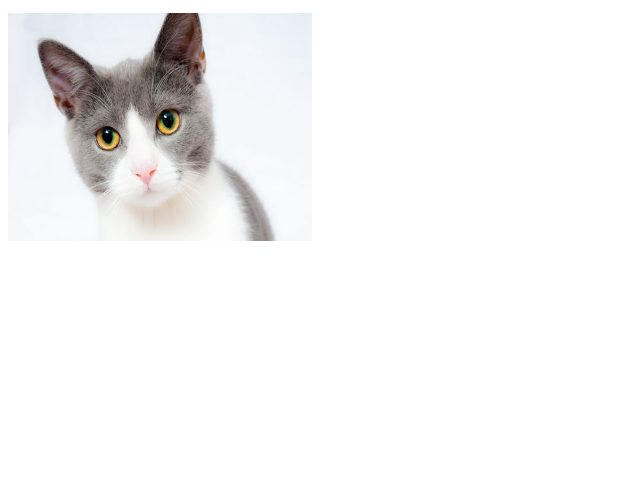
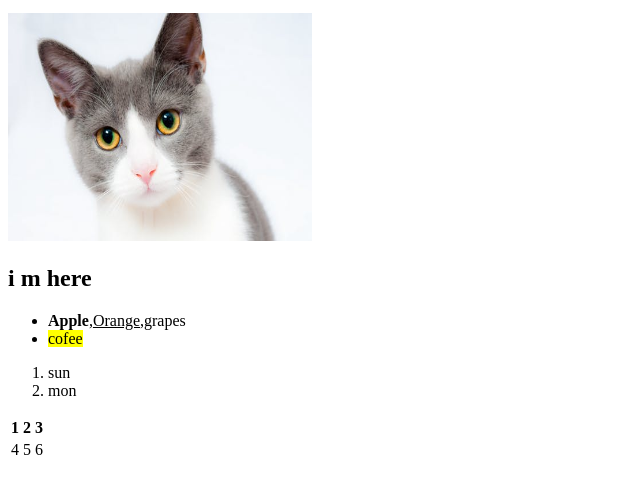
Before and after one commit to silparay/silparay.github.io, a plain HTML site: page index.html in a window 1280 px wide. Shown: the part 206-700 px from the top of the page, without its empty margins (0-640 px from the left). Drawn offline with Linux system fonts and the light colour scheme.

```diff
--- a/index.html
+++ b/index.html
@@ -13,6 +13,38 @@
     <p>dhghgdgd gygsau</p>
      <img src="images/cat.jpeg"
     alt="cat" style="width:304px;height:228px;">
+    <h2>i m here</h2>
+    <ul>
+        <li><b>  <strong>Apple</strong></b>,<u>Orange</u>,grapes</li>
+        <li><mark>cofee</mark></li>
+    </ul>
+    <ol>
+<li>sun</li>
+<li>mon</li>
+    </ol>
+<table>
+    <thead>
+        <tr>
+             <th>1</th>
+             <th>2</th>
+            <th>3</th>
+        </tr>
+    </thead>
+    <tbody>
+        <tr>
+
+            <td>4</td>
+            <td>5</td>
+            <td>6</td>
+        </tr>
+
+
+    </tbody>
+
+
+
+
+</table>
 </body>
 
 </html>
```
Also changed, not shown: homesilpa.html (+1 -1 lines), images/download.jpeg (added).
